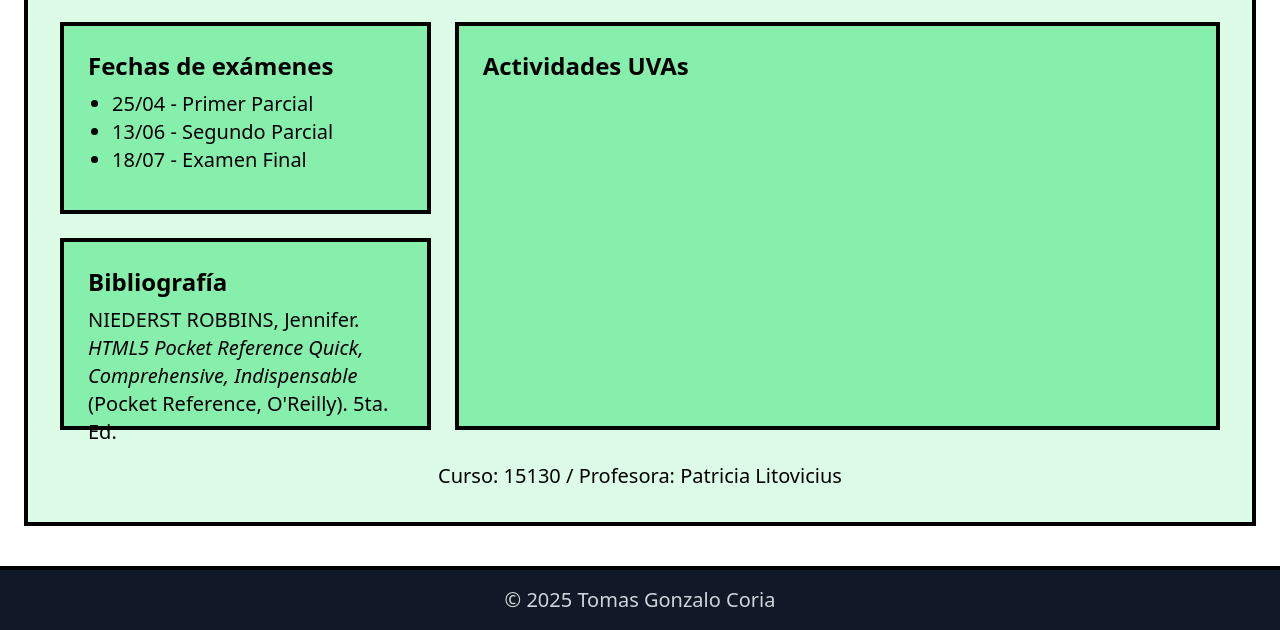
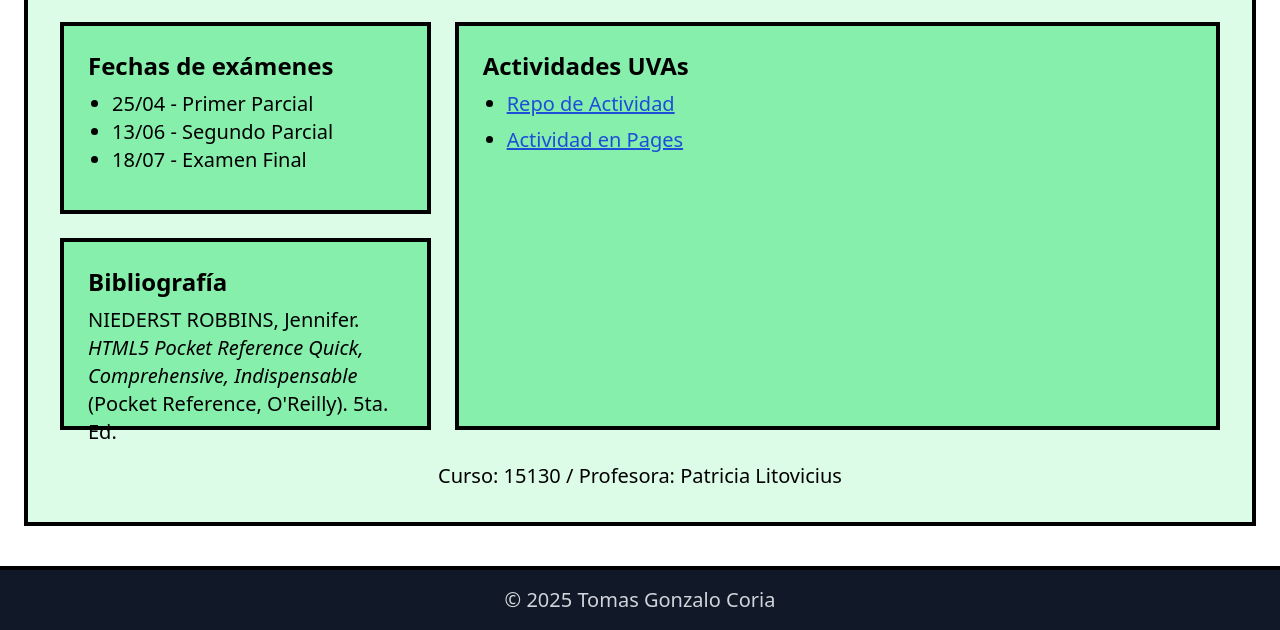
Before and after one commit to TomasCoria1222873/Parcial1, a plain HTML site: page disenoydesarrollo.html in a window 1280 px wide. Shown: the part 270-900 px from the top of the page. Drawn offline with nearby package versions, Linux system fonts and the light colour scheme.

Commit message:
Actualizacion con link de pagina

```diff
--- a/disenoydesarrollo.html
+++ b/disenoydesarrollo.html
@@ -1,4 +1,4 @@
-<!-- DISEÑO Y DESARROLLO WEB UVA -->
+<!-- DISEÑO Y DESARROLLO WEB -->
 <!DOCTYPE html>
 <html lang="es">
 <head>
@@ -52,8 +52,21 @@
       <li>18/07 - Examen Final</li>
     </ul>
   </div>
-  <div class="bg-green-300 border-4 border-black p-6 text-2xl font-semibold md:row-span-2 md:col-span-2 h-full">Actividades UVAs</div>
-  <div class="bg-green-300 border-4 border-black p-6 text-2xl font-semibold h-48">
+  <div class="bg-green-300 border-4 border-black p-6 text-2xl font-semibold md:row-span-2 md:col-span-2 h-full">
+    Actividades UVAs
+    <ul class="list-disc pl-6 text-xl font-normal mt-2 space-y-2">
+      <li>
+        <a href="https://github.com/TomasCoria1222873/Parcial1" target="_blank" class="text-blue-700 underline hover:text-pink-500">
+          Repo de Actividad
+        </a>
+      </li>
+      <li>
+        <a href="https://tomascoria1222873.github.io/Parcial1/" target="_blank" class="text-blue-700 underline hover:text-pink-500">
+          Actividad en Pages
+        </a>
+      </li>
+    </ul>
+  </div>  <div class="bg-green-300 border-4 border-black p-6 text-2xl font-semibold h-48">
     Bibliografía
     <p class="text-xl font-normal mt-2">
       NIEDERST ROBBINS, Jennifer. <em>HTML5 Pocket Reference Quick, Comprehensive, Indispensable</em> (Pocket Reference, O'Reilly). 5ta. Ed.
```
